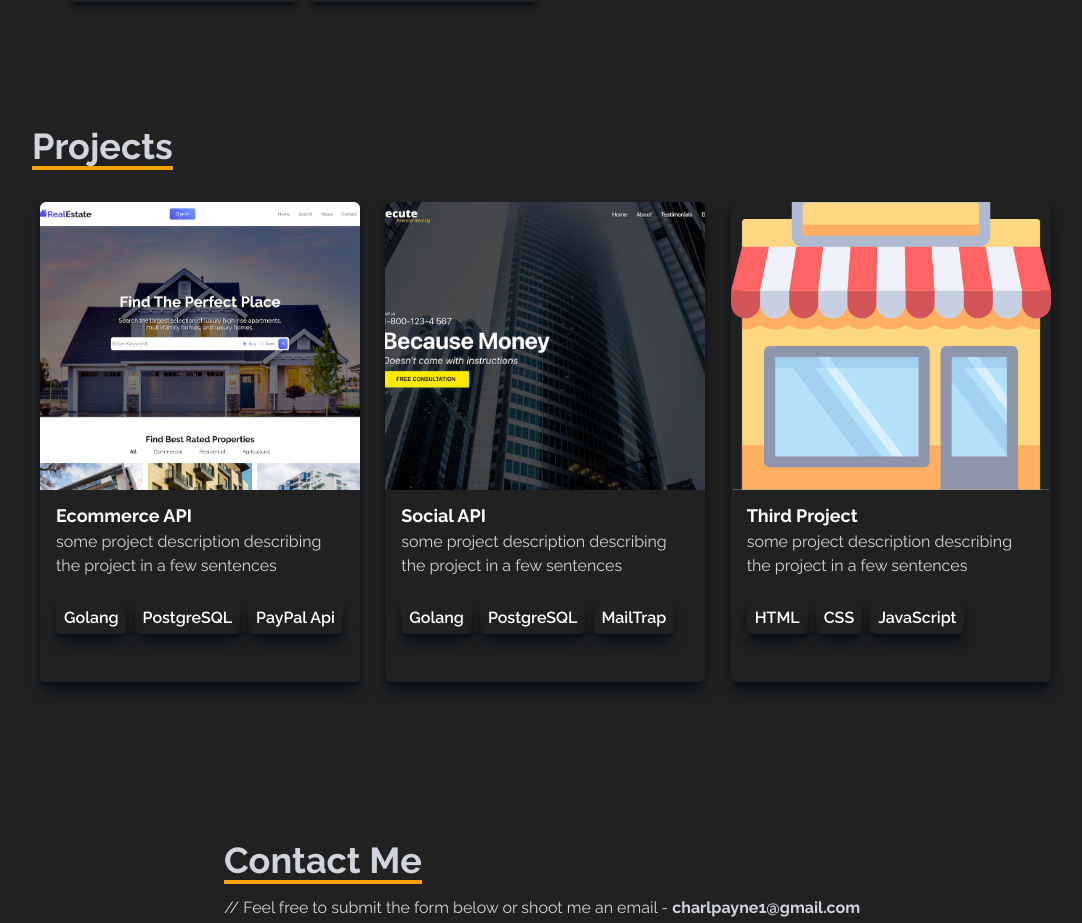
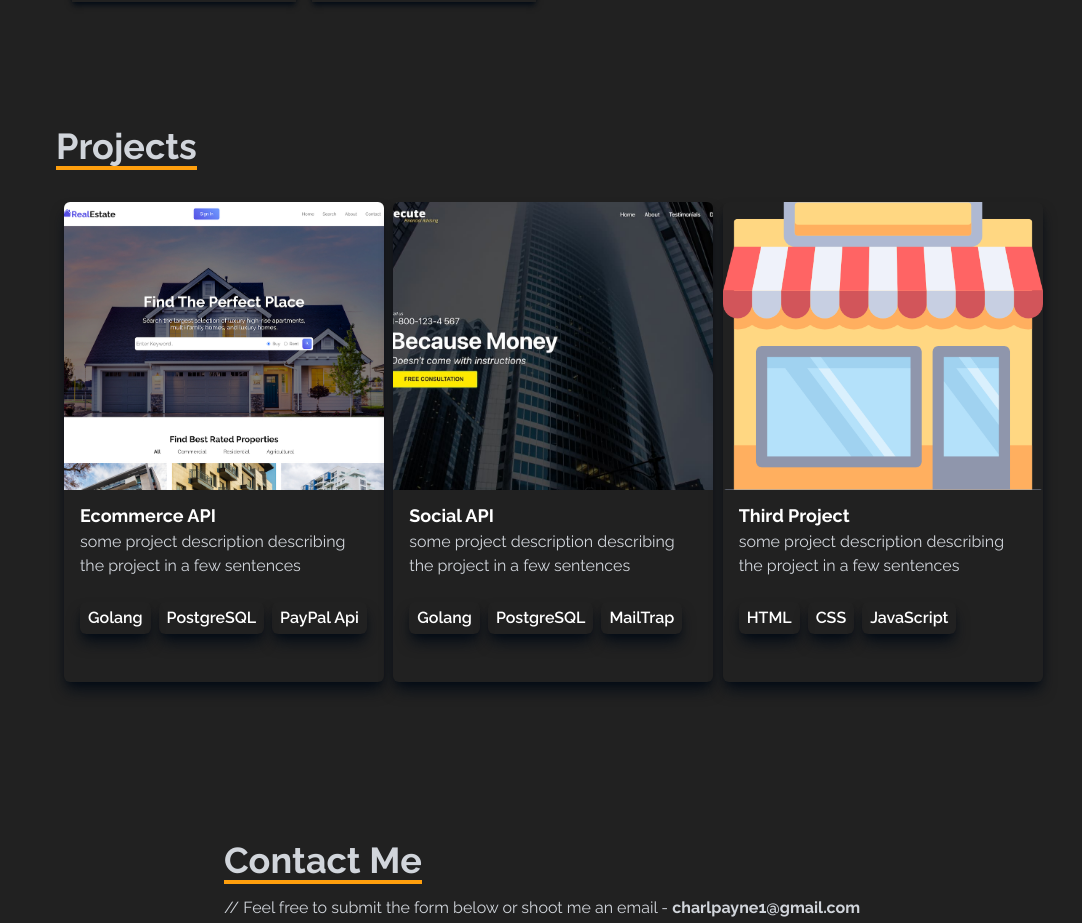
Before and after one commit to CP-Payne/portfolio, a React (Vite) app: page / in a window 1280 px wide. Shown: the part 2180-3103 px from the top of the page, without its empty margins (96-1178 px from the left). Built offline with nearby package versions, Linux system fonts and the light colour scheme.

Commit message:
fix: add padding to project section

```diff
--- a/src/Sections/Projects/Projects.tsx
+++ b/src/Sections/Projects/Projects.tsx
@@ -11,7 +11,7 @@ const getImage = (fileName: string) => {
 const Projects = (props: Props) => {
   return (
     <section className="bg-mainLightGray min-h-[90vh] text-gray-300 w-full flex items-center pt-28 lg:pt-0">
-      <div className=" max-w-5xl mx-auto flex flex-col">
+      <div className=" max-w-5xl mx-auto flex flex-col px-6">
         <h1 className="border-b-4 border-mainGoldColor w-fit text-2xl md:text-4xl font-bold">
           Projects
         </h1>
```
